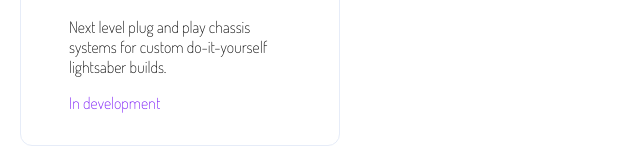
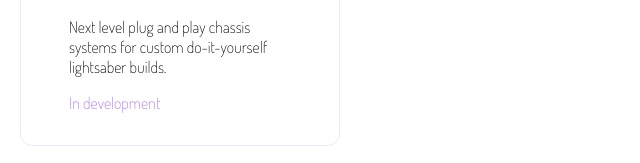
Before and after one commit to WildCodeSchool-2024-09/Js-Bordeaux-Checkpoint-1, a website: page site/portfolio.html in a window 1280 px wide. Shown: the part 1872-2035 px from the top of the page, 0-640 px from the left. Drawn offline with Linux system fonts and the light colour scheme.

Commit message:
finish css step 7

```diff
--- a/site/css/portfolio.css
+++ b/site/css/portfolio.css
@@ -122,6 +122,10 @@ main > section > figure {
   flex-direction: column-reverse;
 }
 
+.disabled{
+  opacity: 60%;
+}
+
 @media screen and (min-width: 700px) {
   header nav {
     justify-content: space-between;
```
